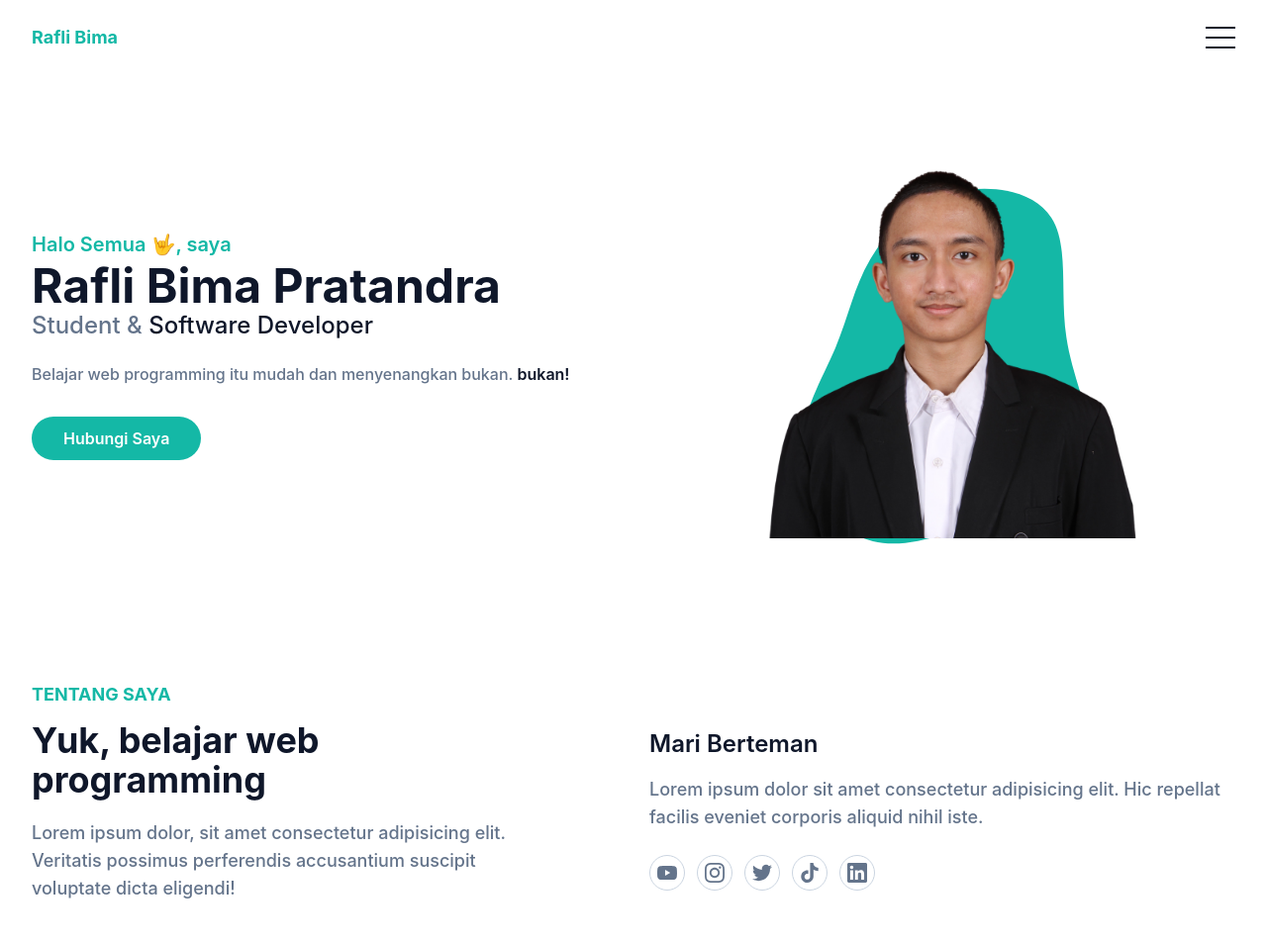
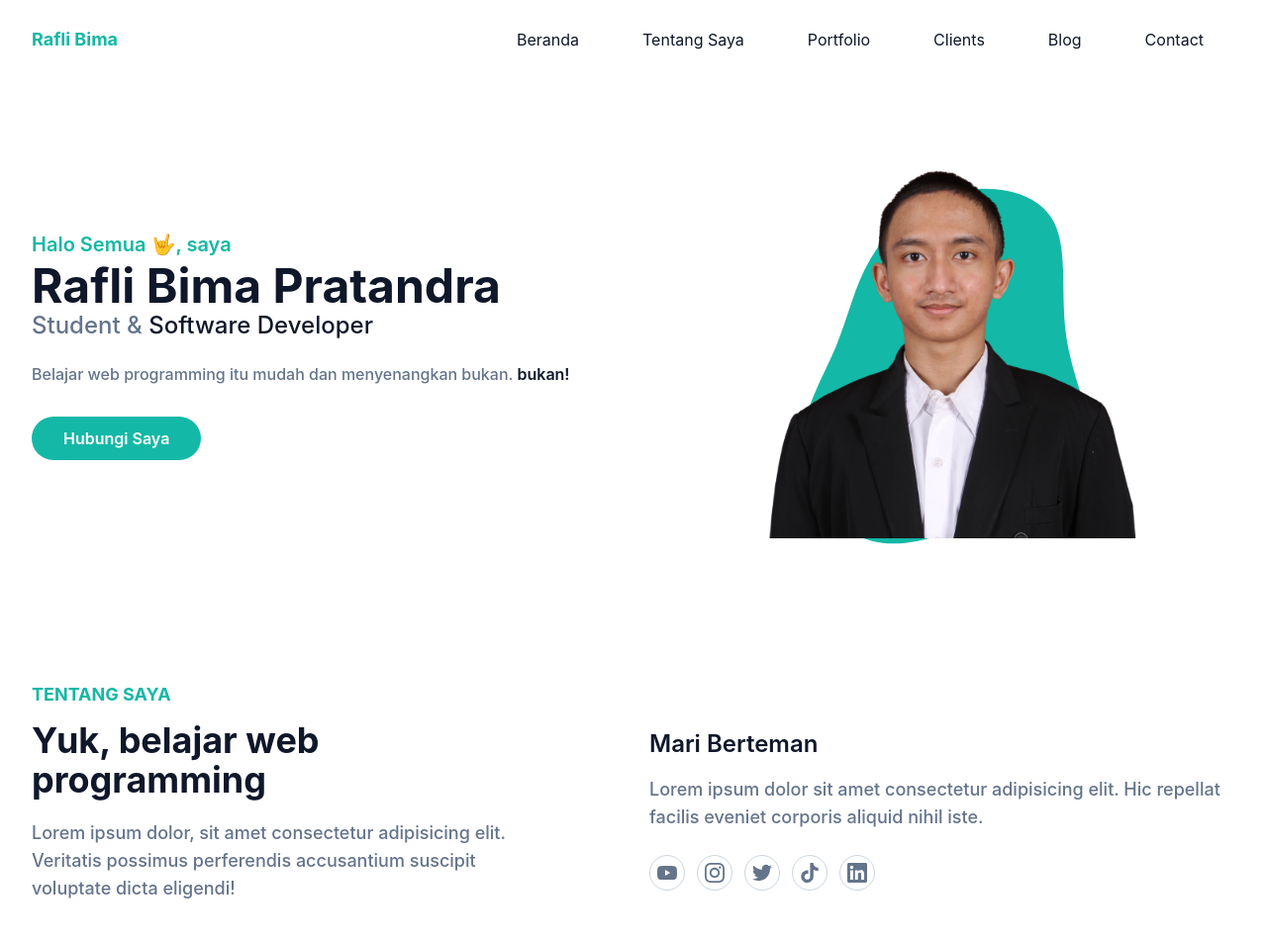
Before and after one commit to raflibima25/portfolio, a website: page index.html in a window 1280 px wide. Shown: the whole page at 99% size. Drawn offline with Linux system fonts and the light colour scheme.

Commit message:
add Navbar section

```diff
--- a/index.html
+++ b/index.html
@@ -16,11 +16,34 @@
 						<a href="#home" class="font-bold text-lg text-primary block py-6">Rafli Bima</a>
 					</div>
 					<div class="flex items-center px-4">
-						<button id="hamburger" name="hamburger" type="button" class="block absolute right-4">
+						<button id="hamburger" name="hamburger" type="button" class="block absolute right-4 lg:hidden">
 							<span class="hamburger-line transition duration-300 ease-in-out origin-top-left"></span>
 							<span class="hamburger-line transition duration-300 ease-in-out"></span>
 							<span class="hamburger-line transition duration-300 ease-in-out origin-bottom-left"></span>
 						</button>
+
+						<nav id="nav-menu" class="hidden absolute py-5 bg-white shadow-lg rounded-lg max-w-[250px] w-full right-4 top-full lg:block lg:static lg:max-w-full lg:shadow-none lg:bg-transparent lg:rounded-none">
+							<ul class="block lg:flex">
+								<li class="group">
+									<a href="#home" class="text-base text-dark py-2 mx-8 flex group-hover:text-primary">Beranda</a>
+								</li>
+								<li class="group">
+									<a href="#about" class="text-base text-dark py-2 mx-8 flex group-hover:text-primary">Tentang Saya</a>
+								</li>
+								<li class="group">
+									<a href="#portfolio" class="text-base text-dark py-2 mx-8 flex group-hover:text-primary">Portfolio</a>
+								</li>
+								<li class="group">
+									<a href="#clients" class="text-base text-dark py-2 mx-8 flex group-hover:text-primary">Clients</a>
+								</li>
+								<li class="group">
+									<a href="#blog" class="text-base text-dark py-2 mx-8 flex group-hover:text-primary">Blog</a>
+								</li>
+								<li class="group">
+									<a href="#contact" class="text-base text-dark py-2 mx-8 flex group-hover:text-primary">Contact</a>
+								</li>
+							</ul>
+						</nav>
 					</div>
 				</div>
 			</div>
--- a/src/input.css
+++ b/src/input.css
@@ -4,6 +4,12 @@
 
 body {
 	font-family: "Inter", sans-serif;
+}
+
+.navbar-fixed {
+	@apply fixed z-[9999] bg-white bg-opacity-70;
+	backdrop-filter: blur(5px);
+	box-shadow: inset 0 -1px 0 0 rgba(0, 0, 0, 0.1);
 }
 
 .hamburger-line {
```
Also changed, not shown: dist/js/script.js, dist/output.css.
